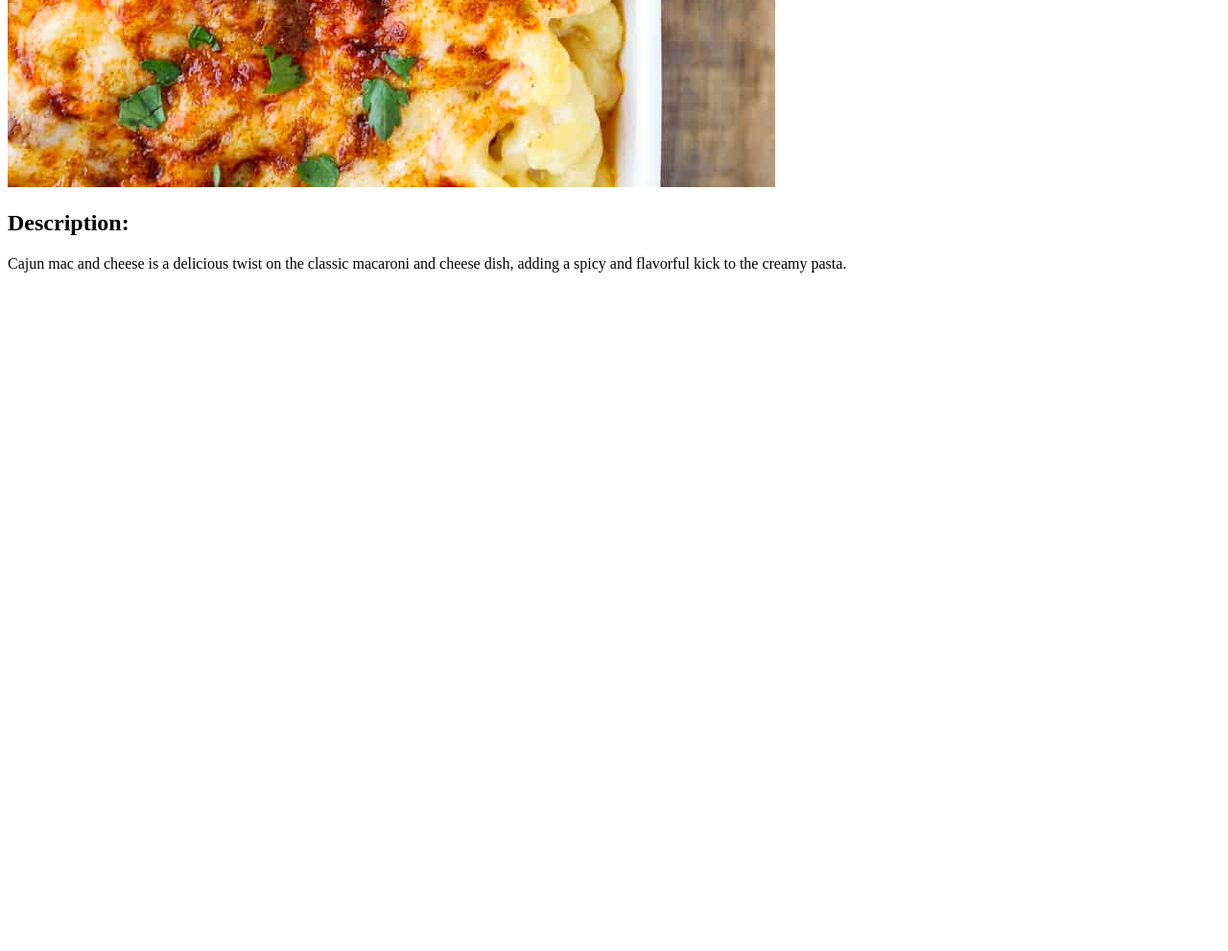
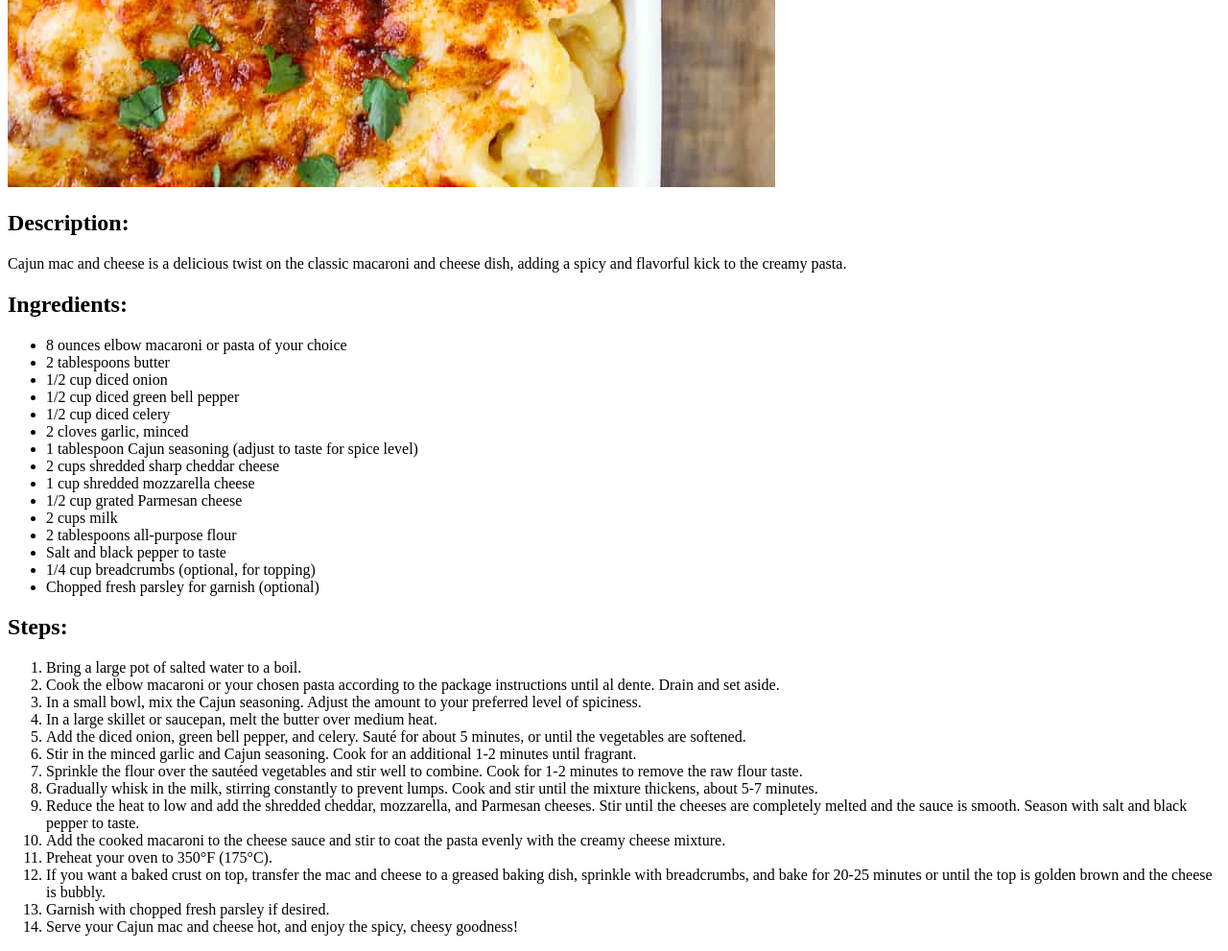
Before and after one commit to Hunter-Thompsen/odin-recipes, a plain HTML site: page recipes/maccheese.html in a window 1280 px wide. Shown: the part 1085-2076 px from the top of the page at 96% size. Before the commit the page ends 1385 px from the top, so only its background shows below. Drawn offline with Linux system fonts and the light colour scheme.

Commit message:
Finish maccheese page, add links to new recipes
Finished the mac and cheese recipe page. Made the link
to that page open in a new tab and included the appropriate
rel attribute for security.

Added two new html files for the other two recipes I intend
to include. I created the links to those new pages from the
main page, including the target and rel attributes mentioned
above so they will open in a new tab.

```diff
--- a/recipes/maccheese.html
+++ b/recipes/maccheese.html
@@ -10,6 +10,40 @@
     <img src="../images/maccheese.jpg" alt="Delicious Cajun mac and cheese">
     <h2>Description:</h2>
     <p>Cajun mac and cheese is a delicious twist on the classic macaroni and cheese dish, adding a spicy and flavorful kick to the creamy pasta.</p>
-
+    <h2>Ingredients:</h2>
+    <ul>
+        <li>8 ounces elbow macaroni or pasta of your choice</li>
+        <li>2 tablespoons butter</li>
+        <li>1/2 cup diced onion</li>
+        <li>1/2 cup diced green bell pepper</li>
+        <li>1/2 cup diced celery</li>
+        <li>2 cloves garlic, minced</li>
+        <li>1 tablespoon Cajun seasoning (adjust to taste for spice level)</li>
+        <li>2 cups shredded sharp cheddar cheese</li>
+        <li>1 cup shredded mozzarella cheese</li>
+        <li>1/2 cup grated Parmesan cheese</li>
+        <li>2 cups milk</li>
+        <li>2 tablespoons all-purpose flour</li>
+        <li>Salt and black pepper to taste</li>
+        <li>1/4 cup breadcrumbs (optional, for topping)</li>
+        <li>Chopped fresh parsley for garnish (optional)</li>
+    </ul>
+    <h2>Steps:</h2>
+    <ol>
+        <li>Bring a large pot of salted water to a boil.</li>
+        <li>Cook the elbow macaroni or your chosen pasta according to the package instructions until al dente. Drain and set aside.</li>
+        <li>In a small bowl, mix the Cajun seasoning. Adjust the amount to your preferred level of spiciness.</li>
+        <li>In a large skillet or saucepan, melt the butter over medium heat.</li>
+        <li>Add the diced onion, green bell pepper, and celery. Sauté for about 5 minutes, or until the vegetables are softened.</li>
+        <li>Stir in the minced garlic and Cajun seasoning. Cook for an additional 1-2 minutes until fragrant.</li>
+        <li>Sprinkle the flour over the sautéed vegetables and stir well to combine. Cook for 1-2 minutes to remove the raw flour taste.</li>
+        <li>Gradually whisk in the milk, stirring constantly to prevent lumps. Cook and stir until the mixture thickens, about 5-7 minutes.</li>
+        <li>Reduce the heat to low and add the shredded cheddar, mozzarella, and Parmesan cheeses. Stir until the cheeses are completely melted and the sauce is smooth. Season with salt and black pepper to taste.</li>
+        <li>Add the cooked macaroni to the cheese sauce and stir to coat the pasta evenly with the creamy cheese mixture.</li>
+        <li>Preheat your oven to 350°F (175°C).</li>
+        <li>If you want a baked crust on top, transfer the mac and cheese to a greased baking dish, sprinkle with breadcrumbs, and bake for 20-25 minutes or until the top is golden brown and the cheese is bubbly.</li>
+        <li>Garnish with chopped fresh parsley if desired.</li>
+        <li>Serve your Cajun mac and cheese hot, and enjoy the spicy, cheesy goodness!</li>
+    </ol>
 </body>
 </html>
```
Also changed, not shown: index.html (+5 -1 lines), images/chicken.jpeg (added), images/greens.jpeg (added), recipes/chicken.html (added), recipes/greens.html (added).
